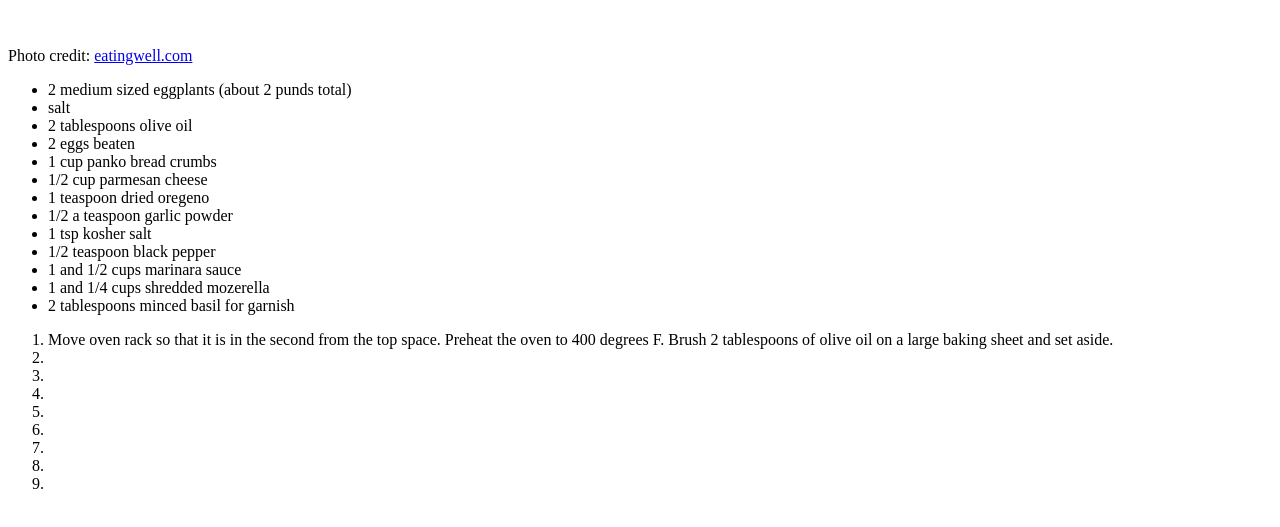
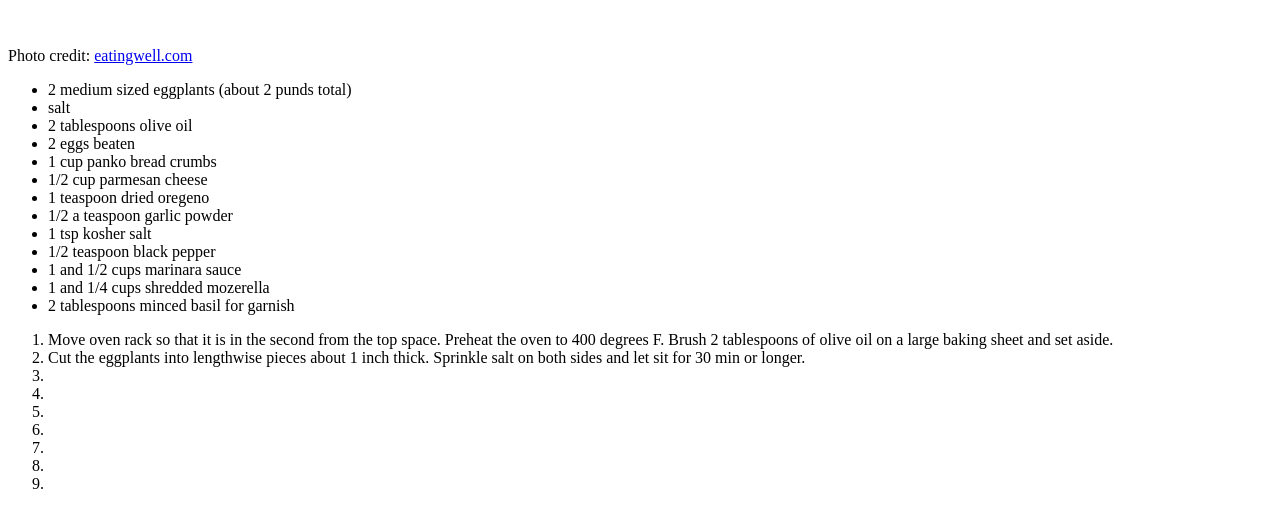
Before and after one commit to vivcolvmn/techtonica-assignments, a plain HTML site: page recipePage/index.html in a window 1280 px wide. Shown: the part 119-646 px from the top of the page. Drawn offline with Linux system fonts and the light colour scheme.

Commit message:
third commit

```diff
--- a/recipePage/index.html
+++ b/recipePage/index.html
@@ -43,7 +43,8 @@
                 <li>Move oven rack so that it is in the second from the top space. Preheat the oven to 400 degrees F. Brush
                     2 tablespoons of olive oil on a large baking sheet and set aside.
                 </li>
-                <li></li>
+                <li>Cut the eggplants into lengthwise pieces about 1 inch thick. Sprinkle salt on both sides and let sit for 30
+                    min or longer.
                 <li></li>
                 <li></li>
                 <li></li>
```
